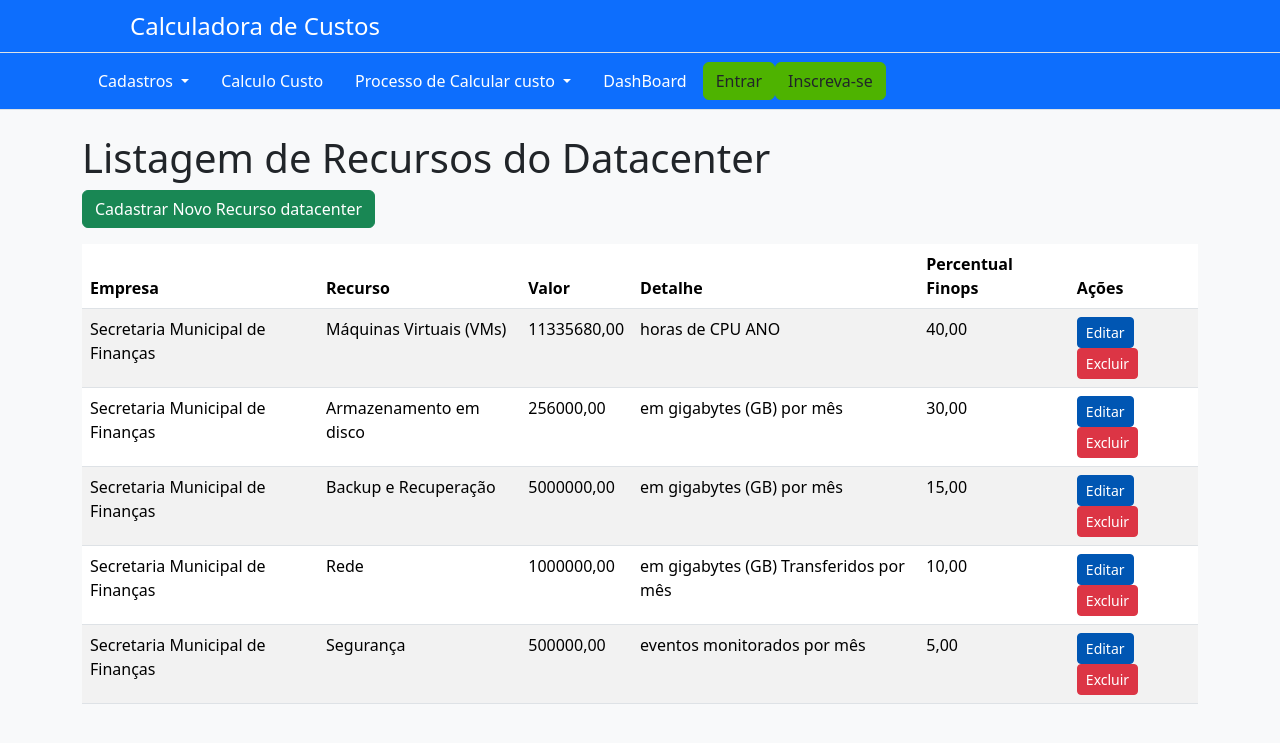
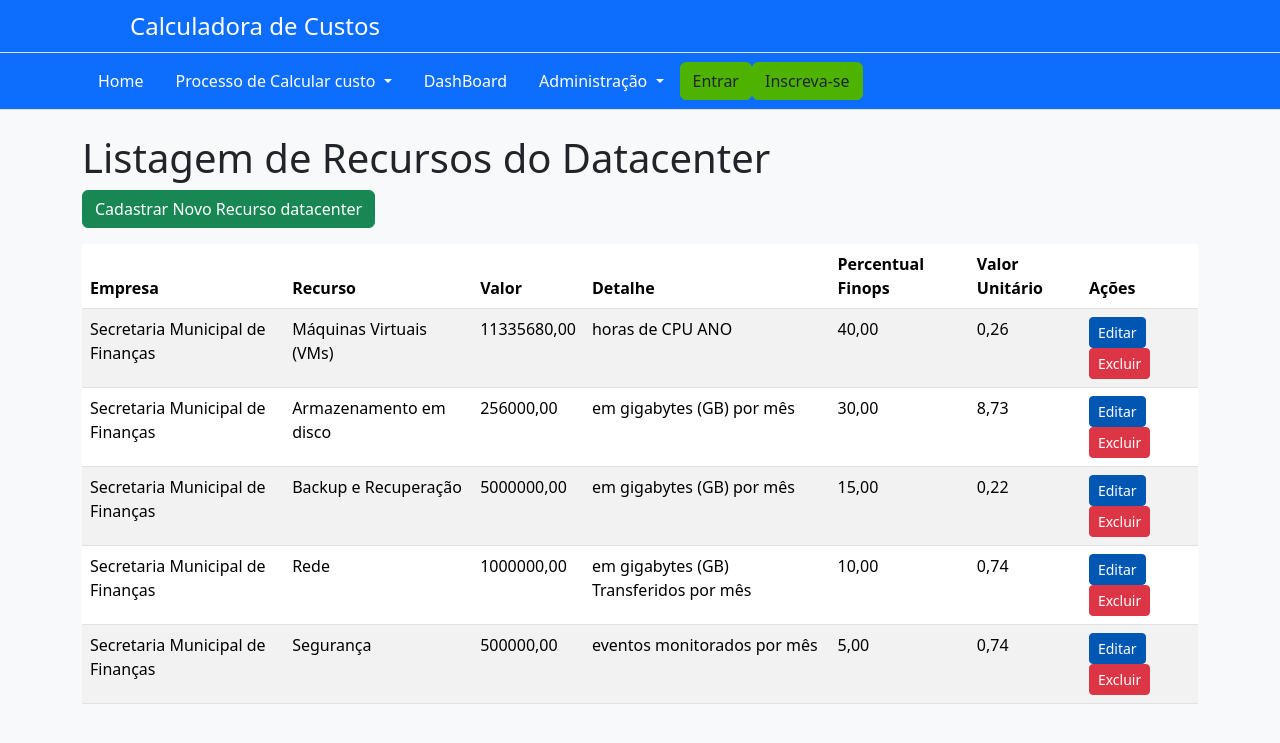
Before and after one commit to jalcoforado/calculadora, a Django app: page /listarecursodatacenter/ in a window 1280 px wide. Shown: the top 743 px of the page. Run offline with Django 5.2, Linux system fonts and the light colour scheme; data comes from the database, SQL or seed files in the repository; some libraries are stand-ins or nearby versions.

Commit message:
alterações

```diff
--- a/AppCalculadora/templates/base.html
+++ b/AppCalculadora/templates/base.html
@@ -31,10 +31,37 @@
             <div class="container">
                 <div class="d-flex flex-wrap align-items-center justify-content-center justify-content-lg-start">
                     <ul class="nav col-12 col-lg-auto my-2 justify-content-center my-md-0 text-small">
+                         <li class="nav-item">
+                             <a href="{% url 'home' %}" class="nav-link text-white">
+                                  Home
+                             </a>
                         <li class="nav-item dropdown">
                             <a class="nav-link dropdown-toggle text-white" href="#" id="navbarDropdown" role="button"
                                 data-bs-toggle="dropdown" aria-expanded="false">
-                                Cadastros
+                                Processo de Calcular custo
+                            </a>
+                            <ul class="dropdown-menu" aria-labelledby="navbarDropdown">
+                                <li><a class="dropdown-item" href="{% url 'listarEmpresaCusto' %}">1. Lançamento dos Custos</a></li>
+                                <li><a class="dropdown-item" href="{% url 'listarRecursoDatacenter' %}">2. Levantamento da capacidade do datacenter</a>
+                                <li><a class="dropdown-item" href="{% url 'listarServico' %}">3. Definição de serviços prestados em nuvem</a></li>
+
+                                <li><a class="dropdown-item" href="{% url 'listarServico' %}">4. Atribuição da capacidade do datacenter aos serviços prestados em nuvem</a></li>
+
+                                <li><a class="dropdown-item" href="{% url 'listarModeloAssinatura' %}">5. Definição dos modelos  de assinatura</a></li>
+                                <li><a class="dropdown-item" href="{% url 'listarFuncaoCusto' %}">6. Calcular Custos</a>
+                                </li>
+                            </ul>
+                        </li>
+
+                        <li class="nav-item">
+                            <a href="#" class="nav-link text-white">
+                                DashBoard
+                            </a>
+                        </li>
+                        <li class="nav-item dropdown">
+                            <a class="nav-link dropdown-toggle text-white" href="#" id="navbarDropdown" role="button"
+                                data-bs-toggle="dropdown" aria-expanded="false">
+                                Administração
                             </a>
                             <ul class="dropdown-menu" aria-labelledby="navbarDropdown">
                                 <li><a class="dropdown-item" href="{% url 'listarEmpresa' %}">Empresas</a></li>
@@ -61,36 +88,7 @@
 
                             </ul>
                         </li>
-                        <li>
-                            <a class="nav-link text-white" href="{% url 'calcularCustoDatacenter' %}">Calculo
-                                Custo</a>
-                        </li>
 
-                        <li class="nav-item dropdown">
-                            <a class="nav-link dropdown-toggle text-white" href="#" id="navbarDropdown" role="button"
-                                data-bs-toggle="dropdown" aria-expanded="false">
-                                Processo de Calcular custo
-                            </a>
-                            <ul class="dropdown-menu" aria-labelledby="navbarDropdown">
-                                <li><a class="dropdown-item" href="{% url 'listarEmpresaCusto' %}">1. Lançamento dos Custos</a></li>
-                                <li><a class="dropdown-item" href="{% url 'listarRecursoDatacenter' %}">2. Levantamento da capacidade do datacenter</a>
-                                <li><a class="dropdown-item" href="{% url 'listarServico' %}">3. Definição de serviços prestados em nuvem</a></li>
-
-                                <li><a class="dropdown-item" href="{% url 'listarServico' %}">4. Atribuição da capacidade do datacenter aos serviços prestados em nuvem</a></li>
-
-                                <li><a class="dropdown-item" href="{% url 'listarModeloAssinatura' %}">5. Definição dos modelos  de assinatura</a></li>
-                                <li><a class="dropdown-item" href="{% url 'listarTipoCusto' %}">6. Atrib.FINOP'S à Capac. datacenter</a></li>
-                                <li><a class="dropdown-item" href="{% url 'listarFuncaoCusto' %}">7. Calcular Custos</a>
-                                </li>
-
-                            </ul>
-                        </li>
-
-                        <li class="nav-item">
-                            <a href="#" class="nav-link text-white">
-                                DashBoard
-                            </a>
-                        </li>
                     </ul>
                     <button type="button" class="btn btn-alternative">Entrar</button>
                     <button type="button" class="btn btn-alternative">Inscreva-se</button>
--- a/AppCalculadora/templates/recursodatacenter/listar_recurso_datacenter.html
+++ b/AppCalculadora/templates/recursodatacenter/listar_recurso_datacenter.html
@@ -12,6 +12,7 @@
                 <th>Valor</th>
                 <th>Detalhe</th>
                 <th>Percentual Finops</th>
+                <th>Valor Unitário</th>
                 <th>Ações</th>
             </tr>
         </thead>
@@ -23,6 +24,7 @@
                 <td>{{ recursoDataCenter.valor }}</td>
                 <td>{{ recursoDataCenter.detalhe }}</td>
                 <td>{{ recursoDataCenter.percentual_finops }}</td>
+                <td>{{ recursoDataCenter.valor_unitario }}</td>
                 <td>
                     <a href="{% url 'editarRecursoDatacenter' recursoDataCenter.pk %}" class="btn btn-primary btn-sm">Editar</a>
                     <a href="{% url 'excluirRecursoDatacenter' recursoDataCenter.pk %}" class="btn btn-danger btn-sm">Excluir</a>
```
